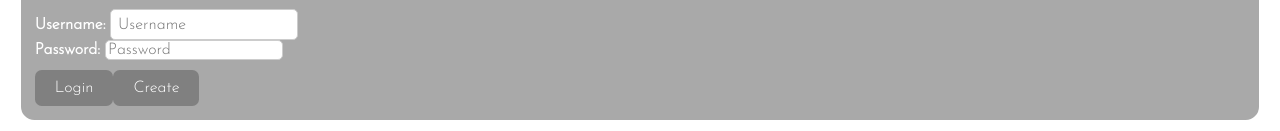
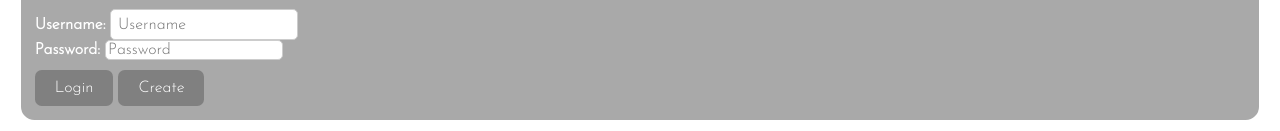
Before and after one commit to tyguyreeses/start-up, a React (Vite) app: page / in a window 1280 px wide. Shown: the part 266-397 px from the top of the page. Built offline with nearby package versions, Linux system fonts and the light colour scheme.

Commit message:
fixing button rendering

```diff
--- a/src/app.css
+++ b/src/app.css
@@ -87,6 +87,7 @@ button {
   color: white;
   transition: background-color 0.2s ease-in-out;
   margin-top: 10px;
+  margin-right: 5px;
 }
 button:hover {
   background-color: navy;
```
